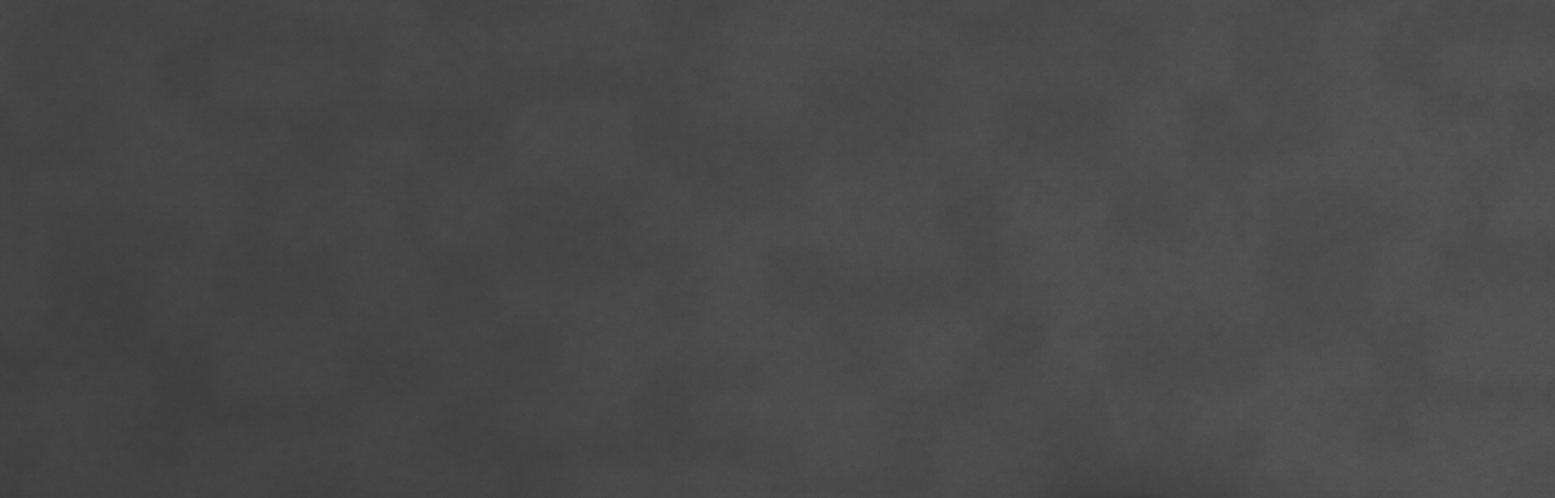
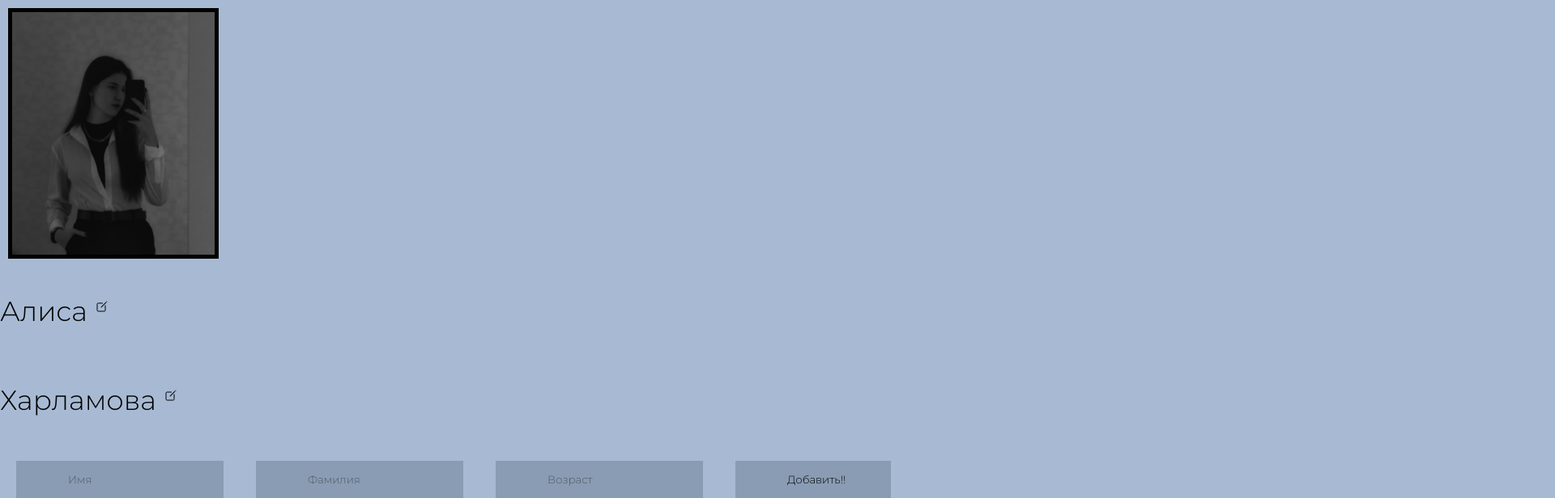
Before and after one commit to xarrlamova/studing_ts, a React (Create React App) app: page / in a window 1280 px wide. Shown: the top 616 px of the page at 81% size, 1920 px wide, since content can reach past the window. Built offline with nearby package versions, Linux system fonts and the light colour scheme.

Commit message:
поправлено отображение стилей

```diff
--- a/src/Components/AddFriend/index.tsx
+++ b/src/Components/AddFriend/index.tsx
@@ -1,3 +1,4 @@
+import "./styles.css"
 import React, {memo, useCallback, useState} from 'react';
 import {useEffect} from "react";
 import {NAME_REGEX} from "./constants";
--- a/src/Components/AddFriend/styles.css
+++ b/src/Components/AddFriend/styles.css
@@ -1,3 +1,5 @@
+@import url('https://fonts.googleapis.com/css2?family=Montserrat:wght@300&display=swap');
+
 .add-friends-button, .add-friends-input {
     width: 10%;
     padding: 15px 5%;
--- a/src/Components/Avatar/index.tsx
+++ b/src/Components/Avatar/index.tsx
@@ -1,3 +1,4 @@
+import "./styles.css"
 import React from 'react';
 import avatar from './avatar.jpg'
 import {memo} from "react";
--- a/src/Components/Friends/index.tsx
+++ b/src/Components/Friends/index.tsx
@@ -1,3 +1,4 @@
+import "./styles.css"
 import React, {memo} from 'react';
 import {Friend} from "./Friend";
 import {FriendInterface} from "../../types/types";
--- a/src/Components/User/index.tsx
+++ b/src/Components/User/index.tsx
@@ -1,3 +1,4 @@
+import "./styles.css"
 import React, {memo} from 'react';
 import {InfoUser} from "./InfoUser";
 import {UserProps} from "./interfaces";
--- a/src/Components/User/styles.css
+++ b/src/Components/User/styles.css
@@ -1,3 +1,5 @@
+@import url('https://fonts.googleapis.com/css2?family=Montserrat:wght@300&display=swap');
+
 .info {
     vertical-align: middle;
 }
--- a/src/Components/ValidationInput/index.tsx
+++ b/src/Components/ValidationInput/index.tsx
@@ -1,3 +1,4 @@
+import "./styles.css"
 import React, {memo} from "react";
 import {ValidationInputProps} from "./interfaces";
 
```
